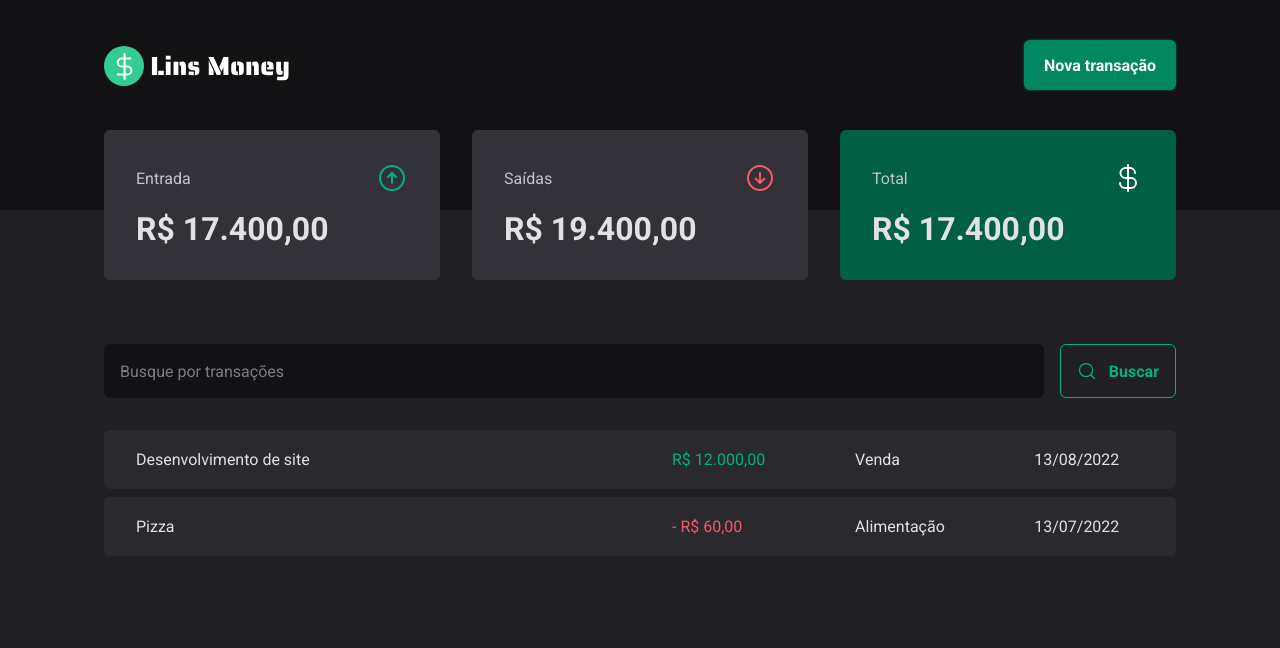
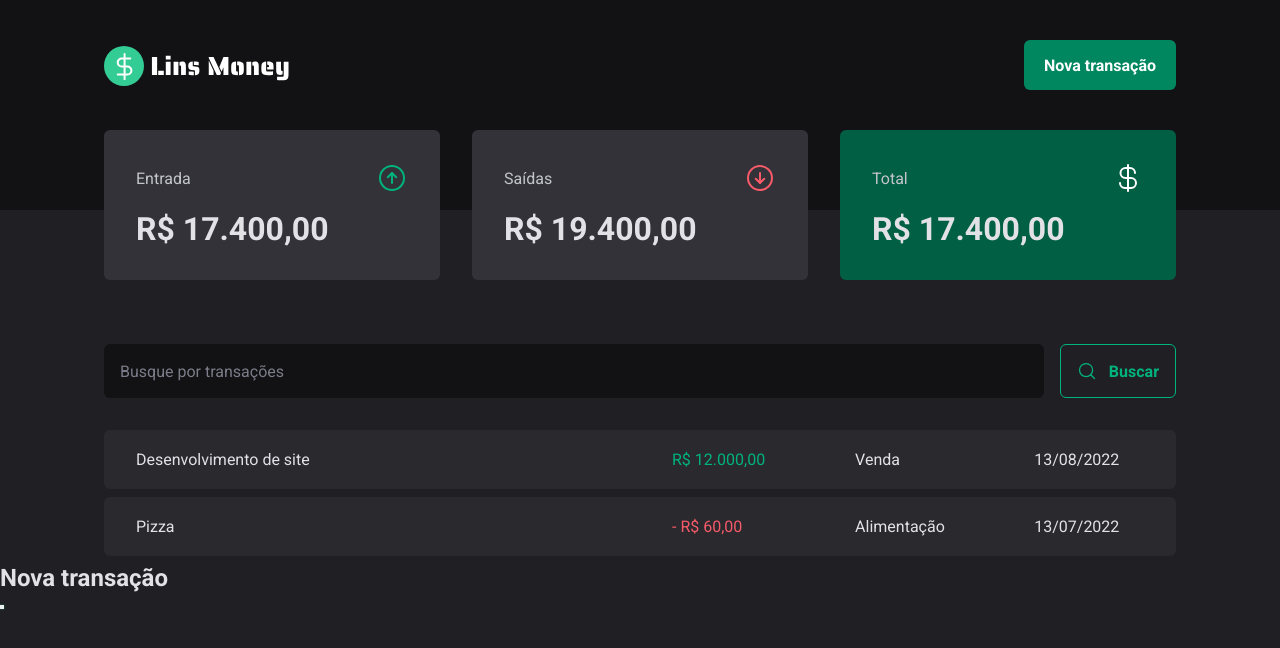
Before and after one commit to JailsonSantos/LinsMoneyVersionTwo, a React (Vite) app: page / in a window 1280 px wide. Both pictures are taken after a click on the button "Nova transação". Shown: the top 648 px of the page. Built offline with nearby package versions, Linux system fonts and the light colour scheme.

Commit message:
Estrutura visual: Criando um modal acessível

```diff
--- a/package.json
+++ b/package.json
@@ -9,6 +9,7 @@
     "preview": "vite preview"
   },
   "dependencies": {
+    "@radix-ui/react-dialog": "^1.0.0",
     "phosphor-react": "^1.4.1",
     "react": "^18.2.0",
     "react-dom": "^18.2.0",
--- a/src/components/Header/index.tsx
+++ b/src/components/Header/index.tsx
@@ -1,12 +1,30 @@
 import { HeaderContainer, HeaderContent, NewTransactionButton } from "./styles";
 import logoImg from '../../assets/logo.svg';
+import * as Dialog from '@radix-ui/react-dialog';
 
 export function Header() {
   return (
     <HeaderContainer>
       <HeaderContent>
         <img src={logoImg} alt="" />
-        <NewTransactionButton>Nova transação</NewTransactionButton>
+
+        {/* MODAL Context RADIX-UI */}
+        <Dialog.Root>
+          <Dialog.Trigger asChild>
+            <NewTransactionButton>Nova transação</NewTransactionButton>
+          </Dialog.Trigger>
+
+          <Dialog.Portal>
+            <Dialog.Overlay>
+
+              <Dialog.Content>
+                <Dialog.Title>Nova transação</Dialog.Title>
+
+                <Dialog.Close />
+              </Dialog.Content>
+            </Dialog.Overlay>
+          </Dialog.Portal>
+        </Dialog.Root>
       </HeaderContent>
     </HeaderContainer>
   )
```
Also changed, not shown: 1 other file (tests, documents, lock files or other folders).
